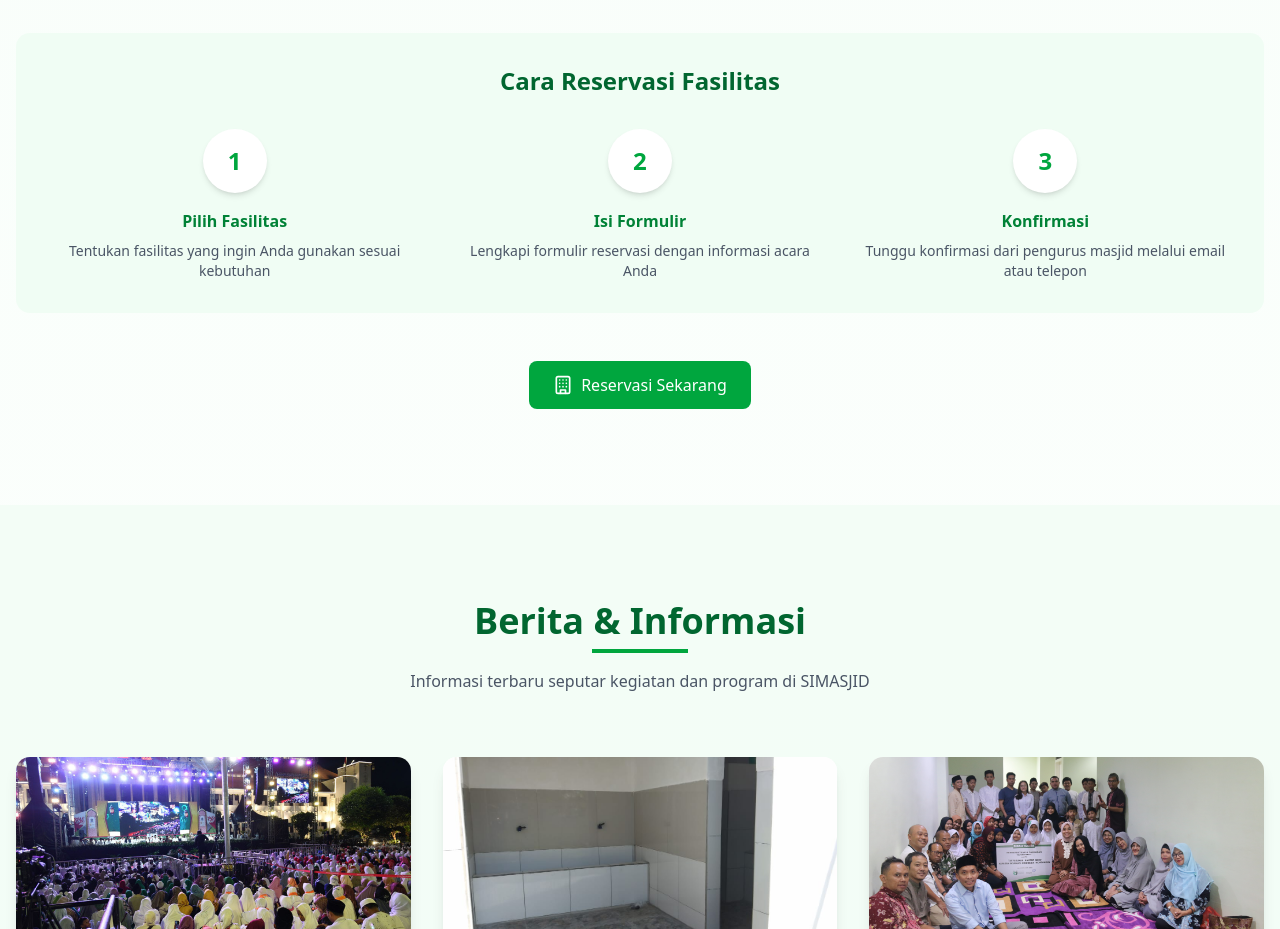
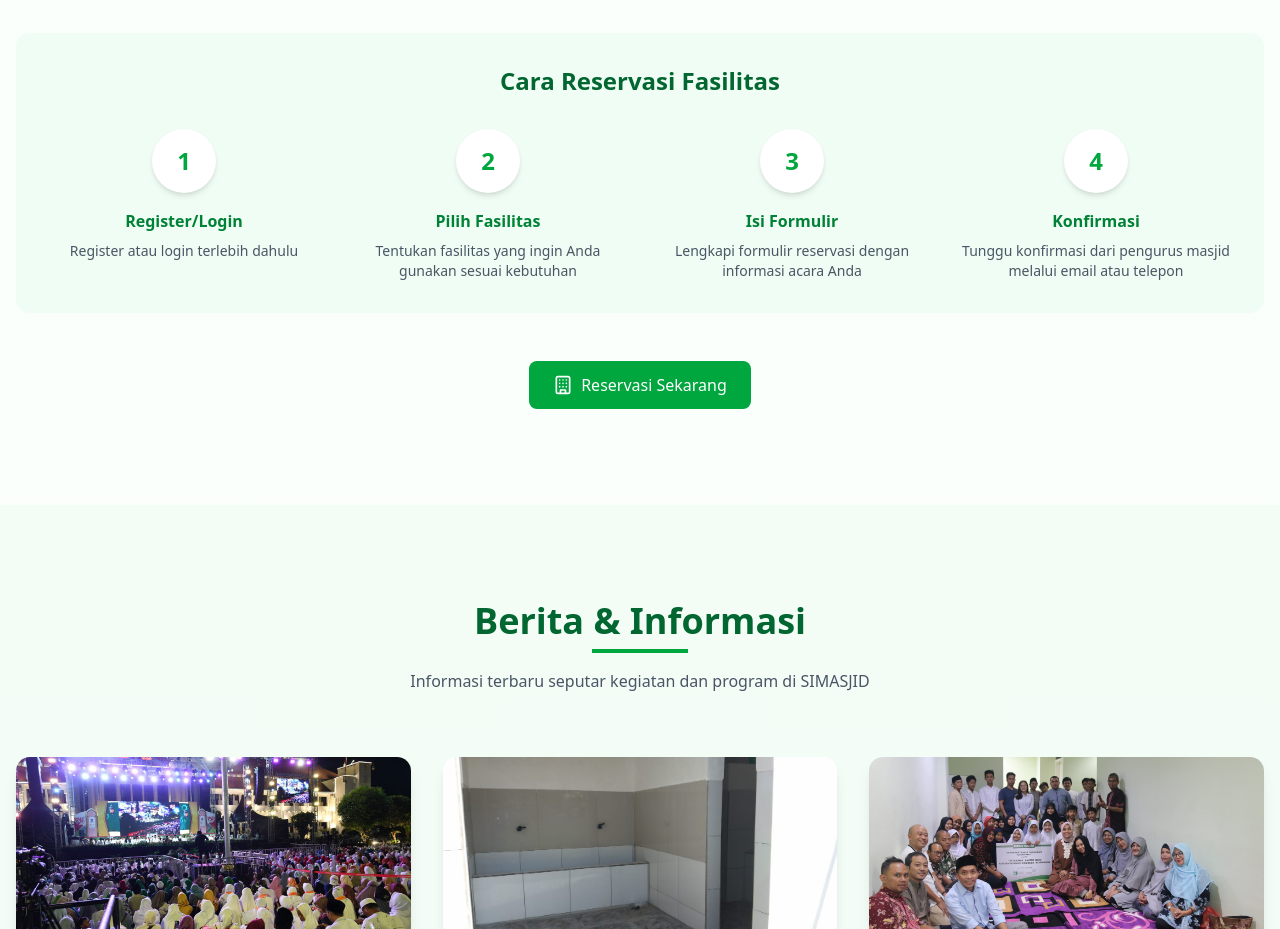
Before and after one commit to RayhanPradana/simmasjid_fe, a Next.js app: page /landing-page in a window 1280 px wide. Shown: the part 3280-4209 px from the top of the page. Built offline with nearby package versions, Linux system fonts and the light colour scheme.

Commit message:
Last Update: EditHow to reserve in landing page

```diff
--- a/src/app/landing-page/page.jsx
+++ b/src/app/landing-page/page.jsx
@@ -430,10 +430,20 @@ export default function Page() {
 
           <div className="mt-16 bg-green-50 rounded-xl p-8 text-center">
             <h3 className="text-2xl font-bold text-green-800 mb-4">Cara Reservasi Fasilitas</h3>
-            <div className="grid grid-cols-1 sm:grid-cols-3 gap-8 mt-8">
+            <div className="grid grid-cols-1 sm:grid-cols-4 gap-8 mt-8">
               <div className="flex flex-col items-center">
                 <div className="bg-white w-16 h-16 rounded-full flex items-center justify-center text-green-600 shadow-md mb-4">
                   <span className="text-2xl font-bold">1</span>
+                </div>
+                <h4 className="font-semibold text-green-700 mb-2">Register/Login</h4>
+                <p className="text-gray-600 text-sm">
+                  Register atau login terlebih dahulu
+                </p>
+              </div>
+
+              <div className="flex flex-col items-center">
+                <div className="bg-white w-16 h-16 rounded-full flex items-center justify-center text-green-600 shadow-md mb-4">
+                  <span className="text-2xl font-bold">2</span>
                 </div>
                 <h4 className="font-semibold text-green-700 mb-2">Pilih Fasilitas</h4>
                 <p className="text-gray-600 text-sm">
@@ -443,7 +453,7 @@ export default function Page() {
 
               <div className="flex flex-col items-center">
                 <div className="bg-white w-16 h-16 rounded-full flex items-center justify-center text-green-600 shadow-md mb-4">
-                  <span className="text-2xl font-bold">2</span>
+                  <span className="text-2xl font-bold">3</span>
                 </div>
                 <h4 className="font-semibold text-green-700 mb-2">Isi Formulir</h4>
                 <p className="text-gray-600 text-sm">
@@ -453,7 +463,7 @@ export default function Page() {
 
               <div className="flex flex-col items-center">
                 <div className="bg-white w-16 h-16 rounded-full flex items-center justify-center text-green-600 shadow-md mb-4">
-                  <span className="text-2xl font-bold">3</span>
+                  <span className="text-2xl font-bold">4</span>
                 </div>
                 <h4 className="font-semibold text-green-700 mb-2">Konfirmasi</h4>
                 <p className="text-gray-600 text-sm">
```
